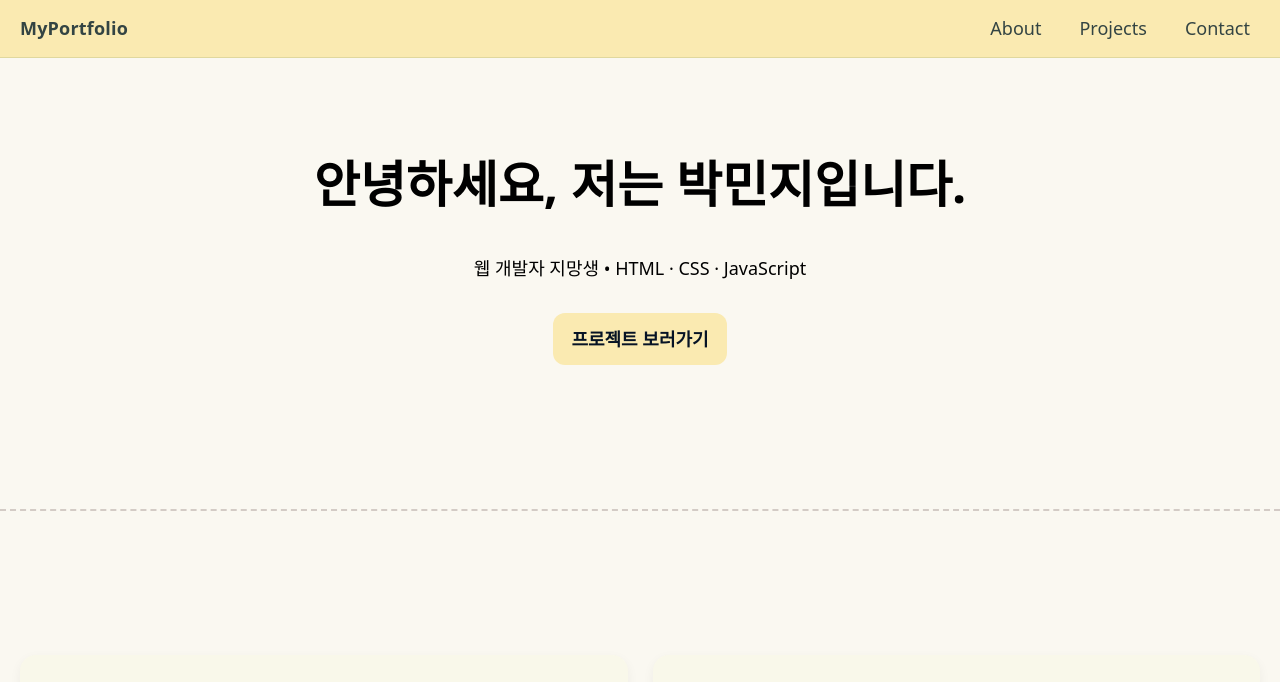
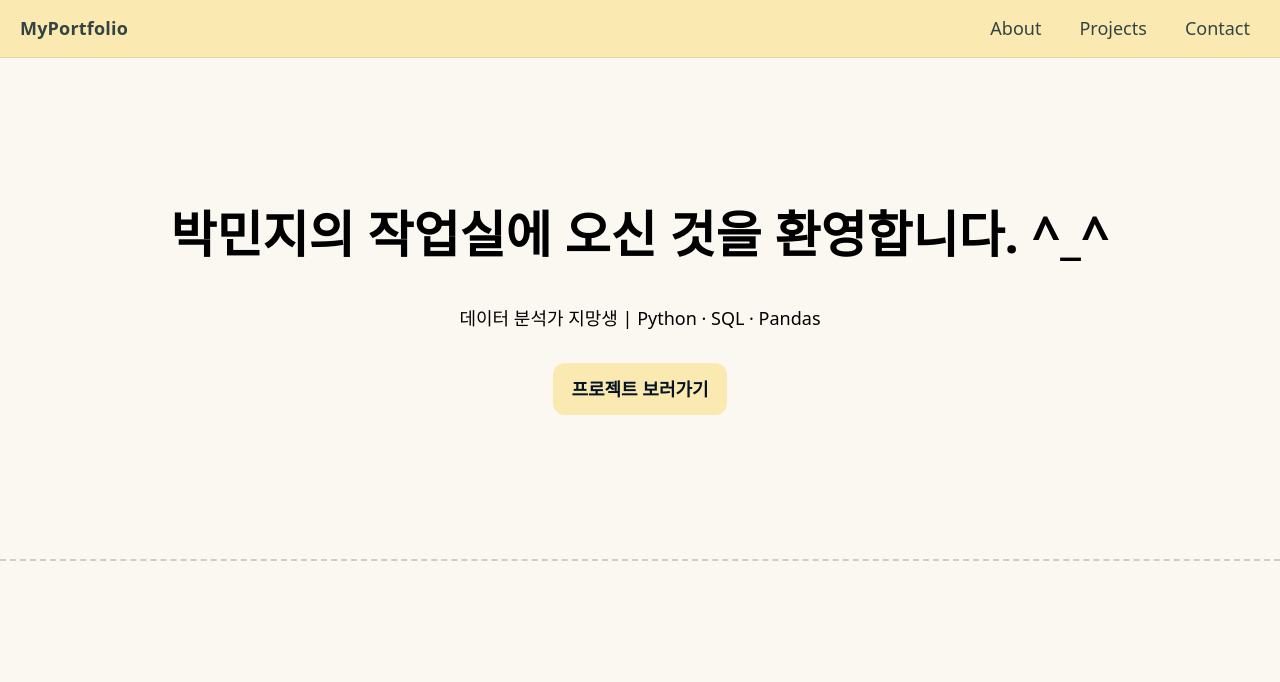
Before and after one commit to meeeiiooo3/my-portfolio, a plain HTML site: page index.html in a window 1280 px wide. Shown: the top 682 px of the page. Drawn offline with Linux system fonts and the light colour scheme; a script that the page names is missing.

Commit message:
Add files via upload

```diff
--- a/index.html
+++ b/index.html
@@ -22,8 +22,8 @@
 
   <!-- ===== Hero ===== -->
   <section id="hero" class="hero">
-    <h1>안녕하세요, 저는 <span class="name">박민지</span>입니다.</h1>
-    <p>웹 개발자 지망생 • HTML · CSS · JavaScript</p>
+    <h1>박민지의 작업실에 오신 것을 환영합니다. ^_^</h1>
+    <p>데이터 분석가 지망생 | Python · SQL · Pandas</p>
     <a href="#projects" class="btn">프로젝트 보러가기</a>
   </section>
 
@@ -103,7 +103,7 @@
   </section>
 
   <footer class="site-footer">
-    <p>© 2025 My Portfolio • <a href="https://github.com/yourusername" target="_blank" rel="noopener">GitHub</a></p>
+    <p>© 2025 박민지 | Portfolio • <a href="https://github.com/yourusername" target="_blank" rel="noopener">GitHub</a></p>
   </footer>
 
   <script src="app.js"></script>
--- a/style.css
+++ b/style.css
@@ -35,7 +35,7 @@ a:hover{ text-decoration: underline; }
 .hero{
   padding: 96px 20px 72px; text-align:center; max-width: 100%; margin: 0 auto;
 }
-.hero h1{ font-size: 50px; font-weight: 800;margin-bottom: 40px;}
+.hero h1{ font-size: 50px; font-weight: 800; margin-bottom: 40px;margin-top: 50px;}
 .accent{ color: var(--accent); }
 .btn{
   display:inline-block; margin-top:18px; padding:12px 18px; border-radius:12px;
```
